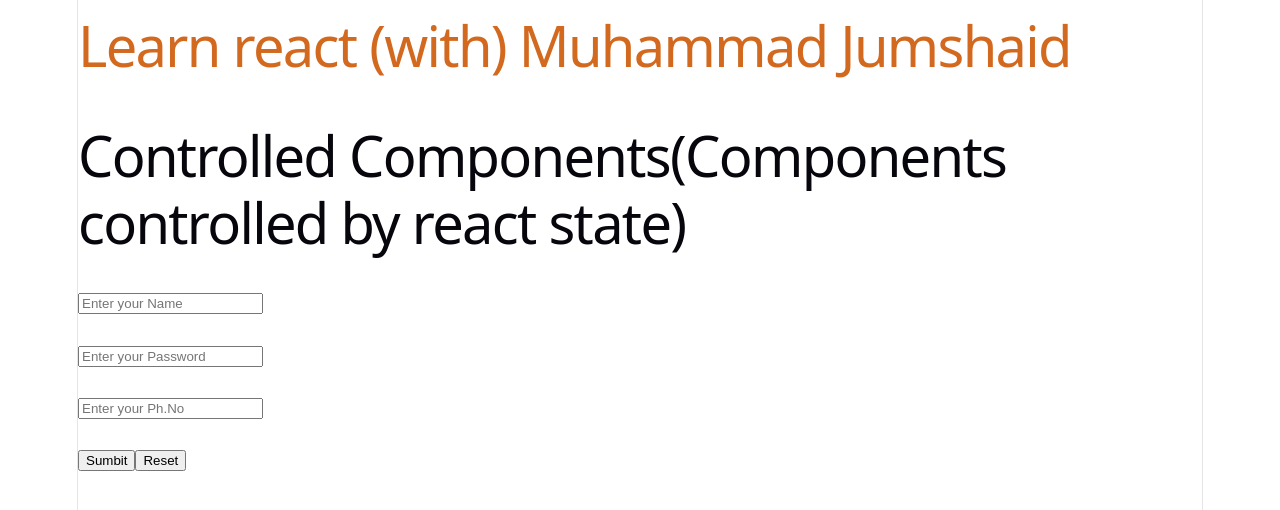
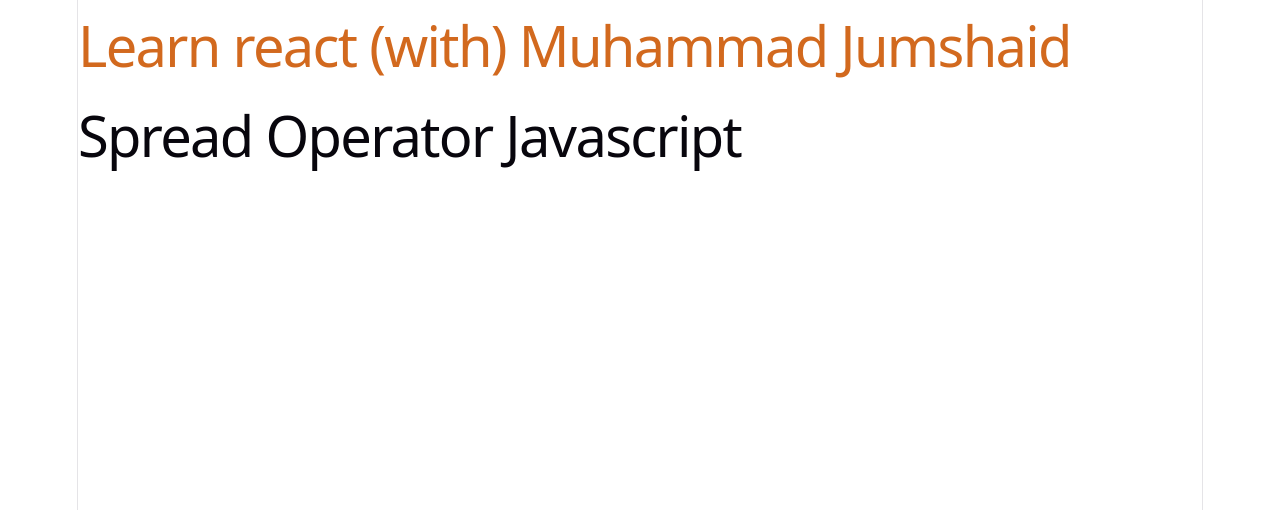
Before and after one commit to MuhammadJumshaid/Jumshaid-reactcode, a React (Vite) app: page / in a window 1280 px wide. Shown: the top 510 px of the page. Built offline with nearby package versions, Linux system fonts and the light colour scheme.

Commit message:
20260715_SpreadOperator Javascript

```diff
--- a/src/App.jsx
+++ b/src/App.jsx
@@ -1,8 +1,9 @@
 
-import { useState } from 'react'
+// import { useState } from 'react'
 import './App.css'
-import InputBoxData from './InputBoxData'
-import ControlledComponents from './ControlledComponents'
+import SpreadOperator from './SpreadOperator'
+// import InputBoxData from './InputBoxData'
+// import ControlledComponents from './ControlledComponents'
 // import UseStateAsProps from './UseStateAsProps'
 // import DefaultProps from './DefaultProps'
 // import PassJsxToProps from './PassJsxToProps'
@@ -119,8 +120,10 @@ user && <UseStateAsProps userName = {user} />
 
 {/* <InputBoxData/> */}
 
-<ControlledComponents/>
+{/* <ControlledComponents/> */}
 
+
+<SpreadOperator/>
 
    </>
   )
--- /dev/null
+++ b/src/SpreadOperator.jsx
@@ -0,0 +1,31 @@
+import React from 'react'
+
+const SpreadOperator = () => {
+const fruits=["Banana", "Mango","Apple"]
+const moreFruits = [...fruits,"Cherry", "Grapes"]
+console.log("moreFruits", moreFruits)    // (5) ['Banana', 'Mango', 'Apple', 'Cherry', 'Grapes']
+
+const AllFruits = [...fruits, ...moreFruits, "Orange", "Peach"]
+console.log(AllFruits)
+
+
+const student1 = {
+    "Name" : "Kamran",
+    "age" : 23,
+}
+const student2 = {
+    ...student1,
+    "class" : "10th"
+}
+console.log(student1.class) // undefined
+console.log(student2.Name) // Kamran
+console.log(student2.class) // 10th
+
+  return (
+    <div>
+      <h1>Spread Operator Javascript</h1>
+    </div>
+  )
+}
+
+export default SpreadOperator
```
